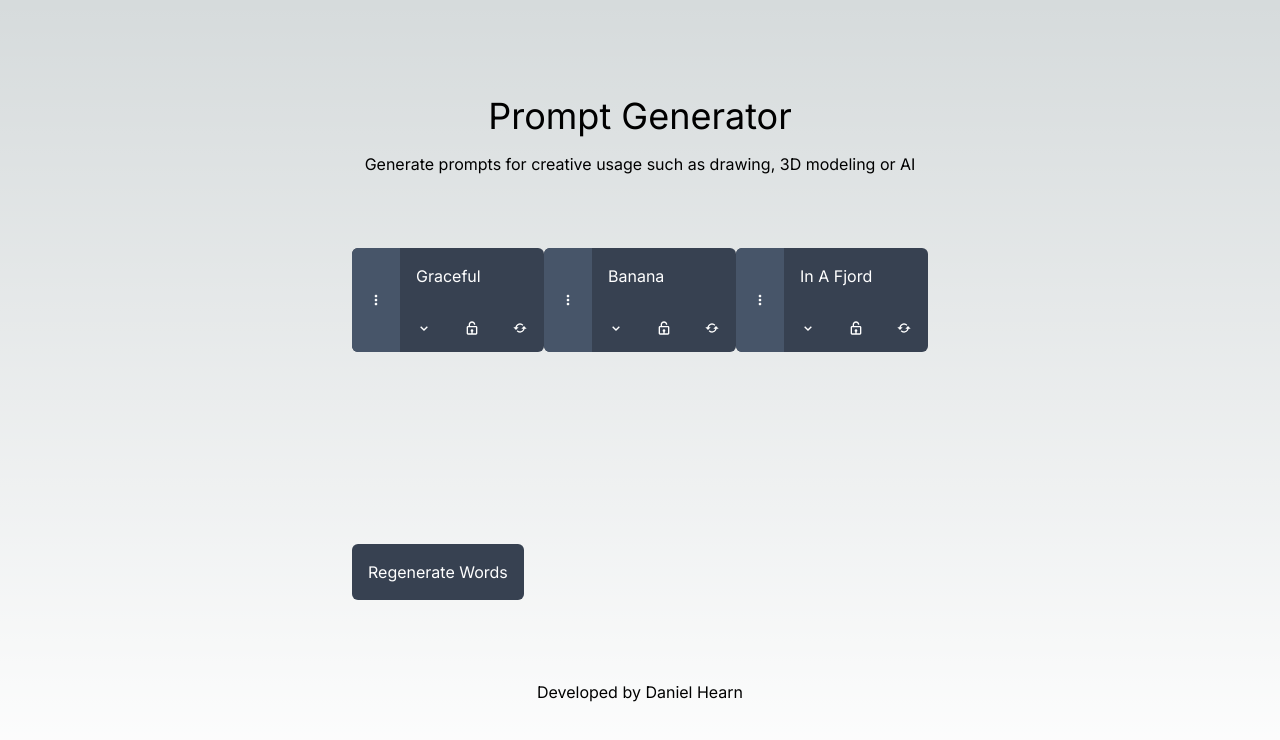
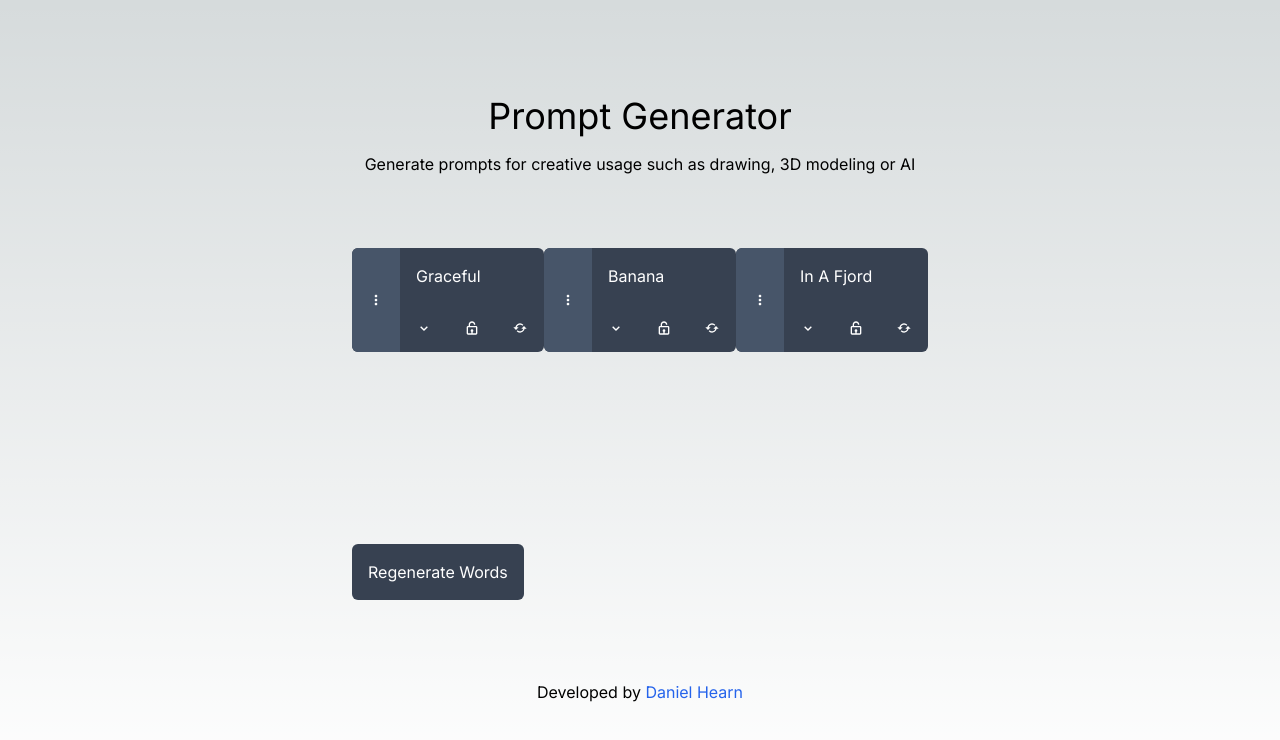
Before and after one commit to DanielHearn/Prompt-Generator, a Next.js app: page / in a window 1280 px wide. Shown: the top 740 px of the page. Built offline with nearby package versions, Linux system fonts and the light colour scheme.

Commit message:
Add styling to link

```diff
--- a/app/page.tsx
+++ b/app/page.tsx
@@ -9,7 +9,7 @@ export default function Home() {
         <h2 className="text-l">Generate prompts for creative usage such as drawing, 3D modeling or AI</h2>
       </div>
       <Words />
-      <div>Developed by <a href="https://www.danielhearn.co.uk">Daniel Hearn</a></div>
+      <div>Developed by <a href="https://www.danielhearn.co.uk" className="text-blue-600 hover:underline">Daniel Hearn</a></div>
     </main>
   );
 }
```
